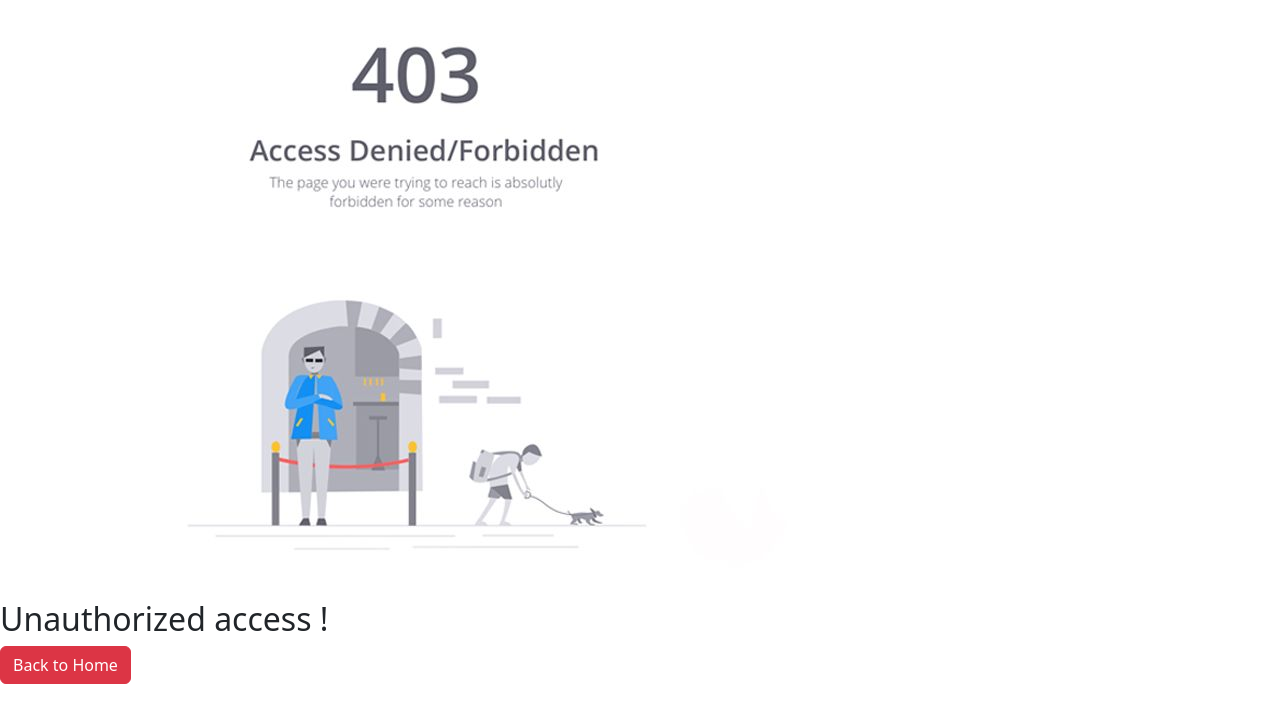
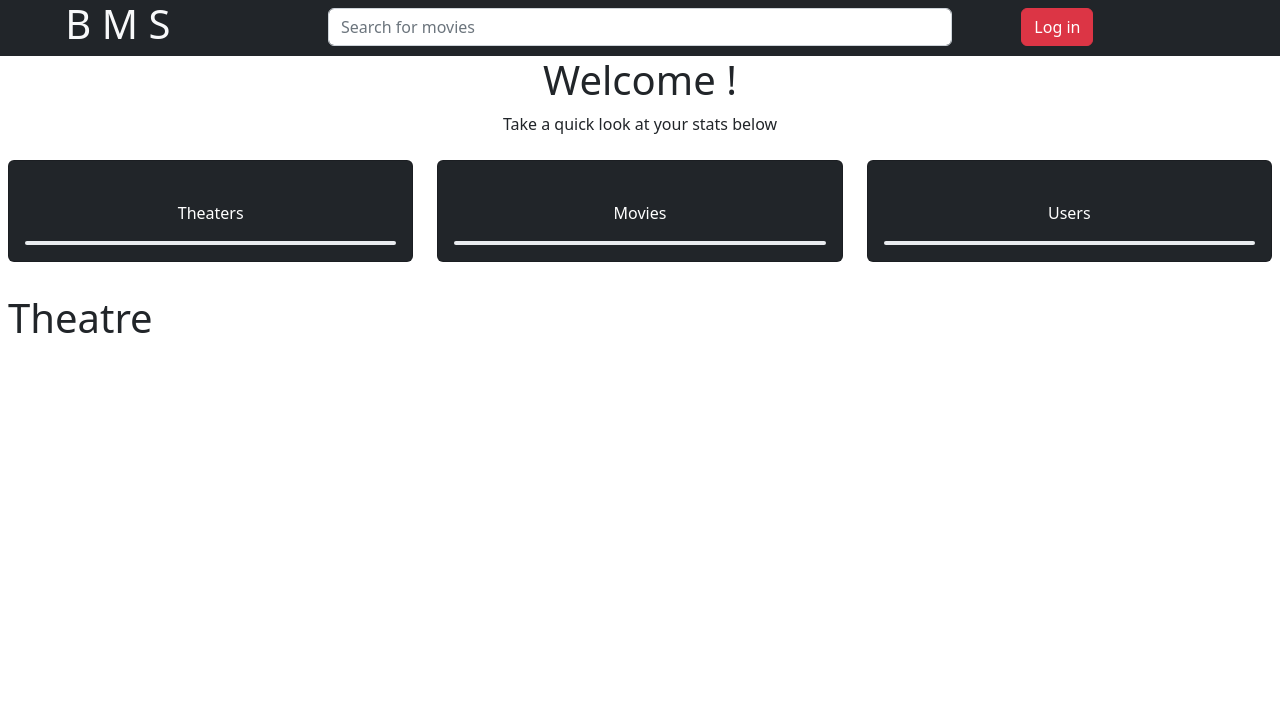
Before and after one commit to manojravula06/BMS, a React (Create React App) app: page /admin in a window 1280 px wide. Shown: the top 722 px of the page. Built offline with nearby package versions, Linux system fonts and the light colour scheme.

Commit message:
admin page

```diff
--- a/package.json
+++ b/package.json
@@ -4,6 +4,10 @@
   "private": true,
   "dependencies": {
     "@coreui/react": "^4.4.0",
+    "@emotion/react": "^11.10.5",
+    "@emotion/styled": "^11.10.5",
+    "@mui/icons-material": "^5.10.16",
+    "@mui/material": "^5.10.16",
     "@testing-library/jest-dom": "^5.16.5",
     "@testing-library/react": "^13.4.0",
     "@testing-library/user-event": "^13.5.0",
--- a/src/Component/routes/AppRoutes.js
+++ b/src/Component/routes/AppRoutes.js
@@ -2,6 +2,8 @@ import {  BrowserRouter as Router, Routes, Route } from "react-router-dom";
 import Login from "../../Pages/Login/Login";
 import LandingPage from "../../Pages/LandingPage/LandingPage";
 import Unauthorized from "../../Pages/Unauthorized/Unauthorized";
+import Admin from "../../Pages/admin/Admin";
+
 const AppRoute=()=>{
     return(
         <Router>
@@ -9,6 +11,7 @@ const AppRoute=()=>{
            <Route exact path="/login" element={<Login/>}/>
             <Route exact path="/" element={<LandingPage/>}/>
            <Route path="/*" element={<Unauthorized/>} />
+           <Route exact path="/admin" element={<Admin/>}/>
            </Routes>
         </Router>
     )
--- /dev/null
+++ b/src/Pages/admin/Admin.js
@@ -0,0 +1,102 @@
+import { useState, useEffect } from "react";
+import { CWidgetStatsC } from "@coreui/react";
+import Nav from "../../Component/navbar/Nav";
+
+const Admin = () => {
+  const [counterInfo, setCounterInfo] = useState({});
+  const [theatersData, setTheatersData] = useState([]);
+  const [moviesData, setMoviesData] = useState([]);
+  const [usersData, setUsersData] = useState([]);
+  const [showTheaterTable, setShowTheaterTable] = useState(true);
+  const [showMoviesTable, setShowMoviesTable] = useState(false);
+  const [showUsersTable, setShowUsersTable] = useState(false);
+
+  const fetchTheatersData = () => {
+    //update the theaters state
+    //update the counterInfo state
+    const datafromAPI = [
+      1, 2, 3, 4, 5, 6, 7, 9, 10, 1, 2, 3, 4, 5, 6, 7, 9, 10, 1, 2, 3, 4, 5, 6,
+      7, 9, 10, 1, 2, 3, 4, 5, 6, 7, 9, 10,
+    ];
+    setTheatersData(datafromAPI);
+  };
+  //toggle to show theater table
+  const showTheaters = () => {
+    setShowTheaterTable(true);
+    setShowMoviesTable(false);
+    setShowUsersTable(false);
+  };
+  //toggle to show User table
+  const showUsers = () => {
+    setShowMoviesTable(false);
+    setShowTheaterTable(false);
+    setShowUsersTable(true);
+  };
+  //toggle to show Movie table
+  const showMovies = () => {
+    setShowMoviesTable(true);
+    setShowTheaterTable(false);
+    setShowUsersTable(false);
+  };
+
+  useEffect(() => {
+    setTimeout(() => {
+      fetchTheatersData();
+    }, 2000);
+  });
+  return (
+    <div>
+      <Nav />
+      <div className="text-center">
+        <h1>Welcome {localStorage.getItem("name")}!</h1>
+        <p> Take a quick look at your stats below</p>
+        <div className="row p-2">
+          <div className="col">
+            <CWidgetStatsC
+            className="mb-3 text-white"
+            color={'dark'}
+            icon={<i className="bi bi-card-list text-danger"></i>}
+            progress={{color:'success'}}
+            text='No.of Theaters'
+            title="Theaters"
+            value={counterInfo.theater}
+            onClick={showTheaters}
+            />
+          </div>
+          <div className="col">
+            <CWidgetStatsC
+            className="mb-3 text-white"
+            color={'dark'}
+            icon={<i className="bi bi-card-list text-danger"></i>}
+            progress={{color:'success'}}
+            text='No.of Movies'
+            title="Movies"
+            value={counterInfo.movie}
+            onClick={showMovies}
+            />
+          </div>
+          <div className="col">
+            <CWidgetStatsC
+            className="mb-3 text-white"
+            color={'dark'}
+            icon={<i className="bi bi-card-list text-danger"></i>}
+            progress={{color:'success'}}
+            text='No.of Users'
+            title="Users"
+            value={counterInfo.users}
+            onClick={showUsers}
+            />
+          </div>
+        </div>
+      </div>
+
+      <div className="m-2">
+        {showTheaterTable && <h1>Theatre </h1>}
+        {showMoviesTable && <h1>Movies </h1>}
+        {showUsersTable && <h1>Users </h1>}
+      </div>
+    </div>
+  );
+};
+
+export default Admin;
```
Also changed, not shown: src/Pages/admin/Admin.css (added), 1 other file (tests, documents, lock files or other folders).
